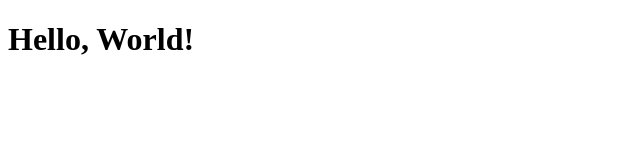
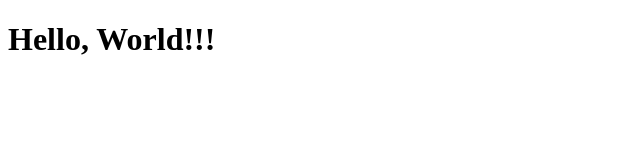
Before and after one commit to Artem5457/github-actions, a plain HTML site: page index.html in a window 1280 px wide. Shown: the full height of the page, 0-640 px from the left. Drawn offline with Linux system fonts and the light colour scheme.

Commit message:
changes [actions skip]

```diff
--- a/index.html
+++ b/index.html
@@ -6,6 +6,6 @@
   <title>Document</title>
 </head>
 <body>
-  <h1>Hello, World!</h1>
+  <h1>Hello, World!!!</h1>
 </body>
 </html>
```
